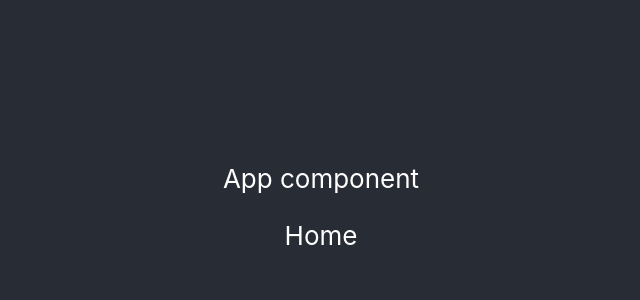
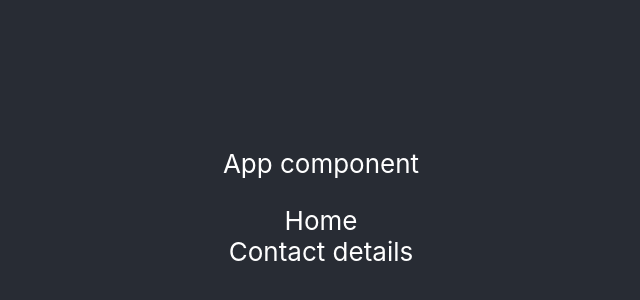
Before and after one commit to VTU9730/veer, a React (Create React App) app: page / in a window 1280 px wide. Shown: the part 206-506 px from the top of the page, without its empty margins (319-959 px from the left). Built offline with nearby package versions, Linux system fonts and the light colour scheme.

Commit message:
contact-page-modified

```diff
--- a/src/App.js
+++ b/src/App.js
@@ -1,12 +1,14 @@
 import logo from './logo.svg';
 import './App.css';
-import Home from './Home'
+import Home from './Home';
+import Contact from './Contact'
 function App() {
   return (
     <div className="App">
       <header className="App-header">
          <p>App component</p>
          <Home />
+         <Contact />
       </header>
     </div>
   );
--- /dev/null
+++ b/src/Contact.jsx
@@ -0,0 +1,8 @@
+function Contact(){
+    return(
+        <div>
+            Contact details
+        </div>
+    )
+}
+export default Contact;
```
